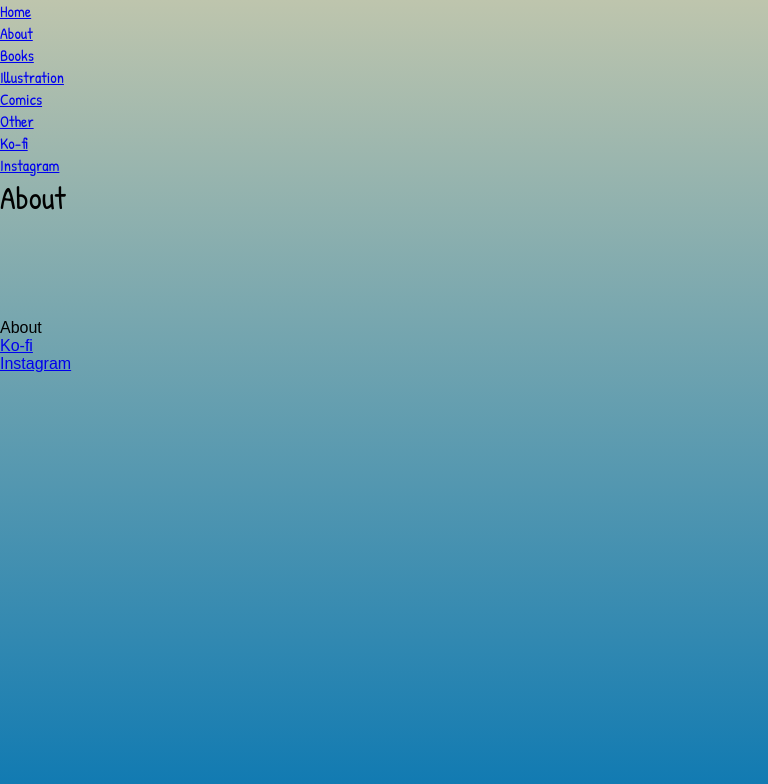
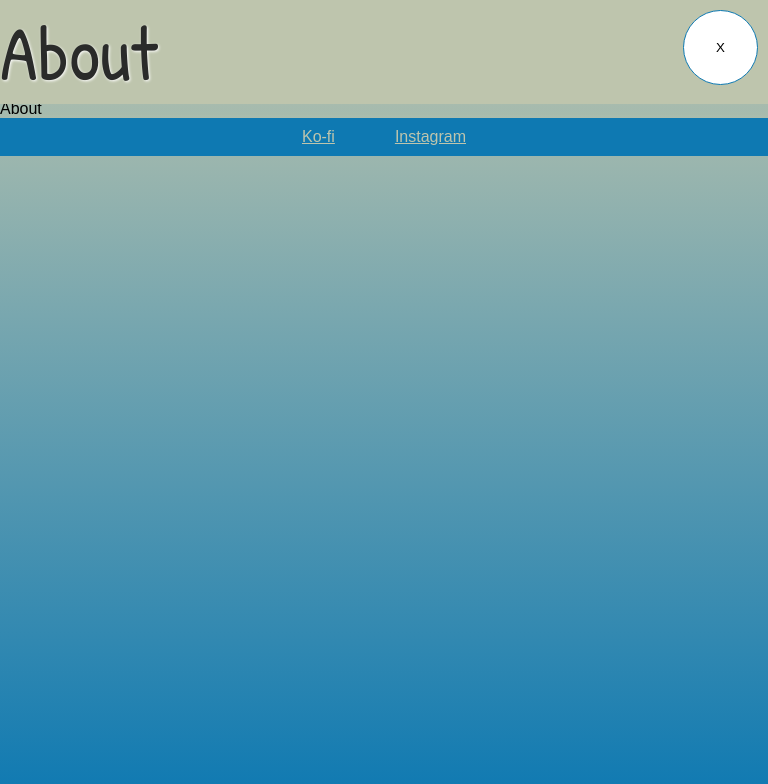
Before and after one commit to piperbates/art_website, a Next.js app: page /about in a window 768 px wide. Shown: the top 784 px of the page. Built offline with nearby package versions, Linux system fonts and the light colour scheme.

Commit message:
starting tablet styling

```diff
--- a/src/styles/PageLayout.module.css
+++ b/src/styles/PageLayout.module.css
@@ -20,6 +20,8 @@
 
 
 .toggleNavButton {
+    background-color: var(--white);
+    border: 1px solid var(--pipers-blue);
     display: none;
 }
 
@@ -32,6 +34,36 @@
     25%  {left: 0px; top: 0px;}
   }
 
+  /* Generic styling */
+
+  .headerBox {
+    background-color: var(--pipers-green);
+    position: fixed; top: 0px;
+    width: 100%;
+  }
+
+  .header h1 {
+    color: var(--pipers-black);
+    text-shadow: 1px 1px 3px var(--white);
+  }
+
+  .footer {
+    width: 100%;
+    padding: 10px;
+    text-align: center;
+    background-color: var(--pipers-blue);
+    box-shadow: 3px 3px 10px var(--pipers-green);
+   }
+
+   .footer li {
+    display: inline;
+    padding: 10px;
+   }
+
+   .footer a {
+    color: var(--pipers-green)
+   }
+
 
 /* Mobile */
 @media (max-width: 700px) {
@@ -39,12 +71,13 @@
         padding: 10px;
     }
 
+    .header h1 {
+        font-size: 8vmin;
+
+    }
+
     .headerBox {
-        background-color: var(--pipers-green);
-        position: fixed; top: 0px;
         z-index: 5;
-        width: 100%;
-        display: inline;
         animation-name: headerSlide;
         animation-duration: 4s;
         animation-iteration-count: 1;
@@ -54,18 +87,9 @@
         align-content: center;
     }
 
-    .header h1 {
-        color: var(--pipers-black);
-        text-shadow: 1px 1px 3px var(--white);
-        width: 100%;
-        font-size: 10vmin;
-    }
-
     .displayNav {
         display: block;
-        animation: 3s infinite alternate slidein;
     }
-
 
     .navigation a {
         color: var(--pipers-blue)
@@ -79,9 +103,7 @@
     .toggleNavButton {
         width: 50px;
         height: 50px;
-        background-color: var(--white);
         display: block;
-        border: 1px solid var(--pipers-blue);
         border-radius: 100px;
         z-index: 11;
         position: fixed;
@@ -142,28 +164,12 @@
     text-align: center;
     overflow: visible;
     margin-bottom: 100px;
-
    }
 
    .footer {
     position: fixed;
     bottom: 0px;
-    width: 100%;
-    padding: 10px;
-    text-align: center;
-    background-color: var(--pipers-blue);
-    box-shadow: 3px 3px 10px var(--pipers-green);
    }
-
-   .footer li {
-    display: inline;
-    padding: 10px;
-   }
-
-   .footer a {
-    color: var(--pipers-green)
-   }
-
 
    @keyframes navigationSlide {
     0%   {left: 500px; top: 0px;}
@@ -174,9 +180,73 @@
 
 
 /* Tablet and Smaller Desktop */
-@media (min-width: 701px) and (max-width: 1120px) {
-    .container {
+@media (min-width: 701px) and (max-width: 1120px)
+{
+    .headerBox {
+        min-height: 100px;
+        z-index: 5;
+    }
+
+    .headerBox h1 {
+        font-size: 10vmin;
+    }
+
+    .navigationBox {
+        position: fixed;
+        width: 100%;
+        z-index: 10;
+        height: 100%;
+        text-align: center;
+        background-color: var(--pipers-black);
+        animation-name: navigationSlide;
+        animation-duration: 2s;
+        animation-iteration-count: 1;
+    }
+
+    .navigationList li {
+        position: relative;
+        top: 100px;
+        display: grid;
+        font-size: x-large;
+    }
+
+    .navigation li {
+        display: inline;
+    }
+
+    .toggleNavButton {
+        width: 75px;
+        height: 75px;
+        display: block;
+        border-radius: 100px;
+        position: fixed;
+        right: 0px;
+        margin: 10px;
+        z-index: 11;
+    }
 
 
+    .displayNav {
+        display: block;
+    }
+
+    .closeNav {
+        display: none;
+    }
+
+    .topScrollButton {
+        width: 100px;
+        height: 100px;
+        font-size: x-large;
+    }
+
+    .footer {
+        width: 100%;
+        text-align: center;
+    }
+
+    .footer li {
+        display: inline;
+        margin: 20px;
     }
 }
--- a/src/styles/ProjectLayout.module.css
+++ b/src/styles/ProjectLayout.module.css
@@ -84,3 +84,9 @@
   }
 
 }
+
+/* Tablets */
+
+@media (min-width: 701px) and (max-width: 1120px) {
+
+}
```
Also changed, not shown: src/pages/index.tsx (+10 -2 lines), src/styles/Page.module.css (+58 -7 lines).
